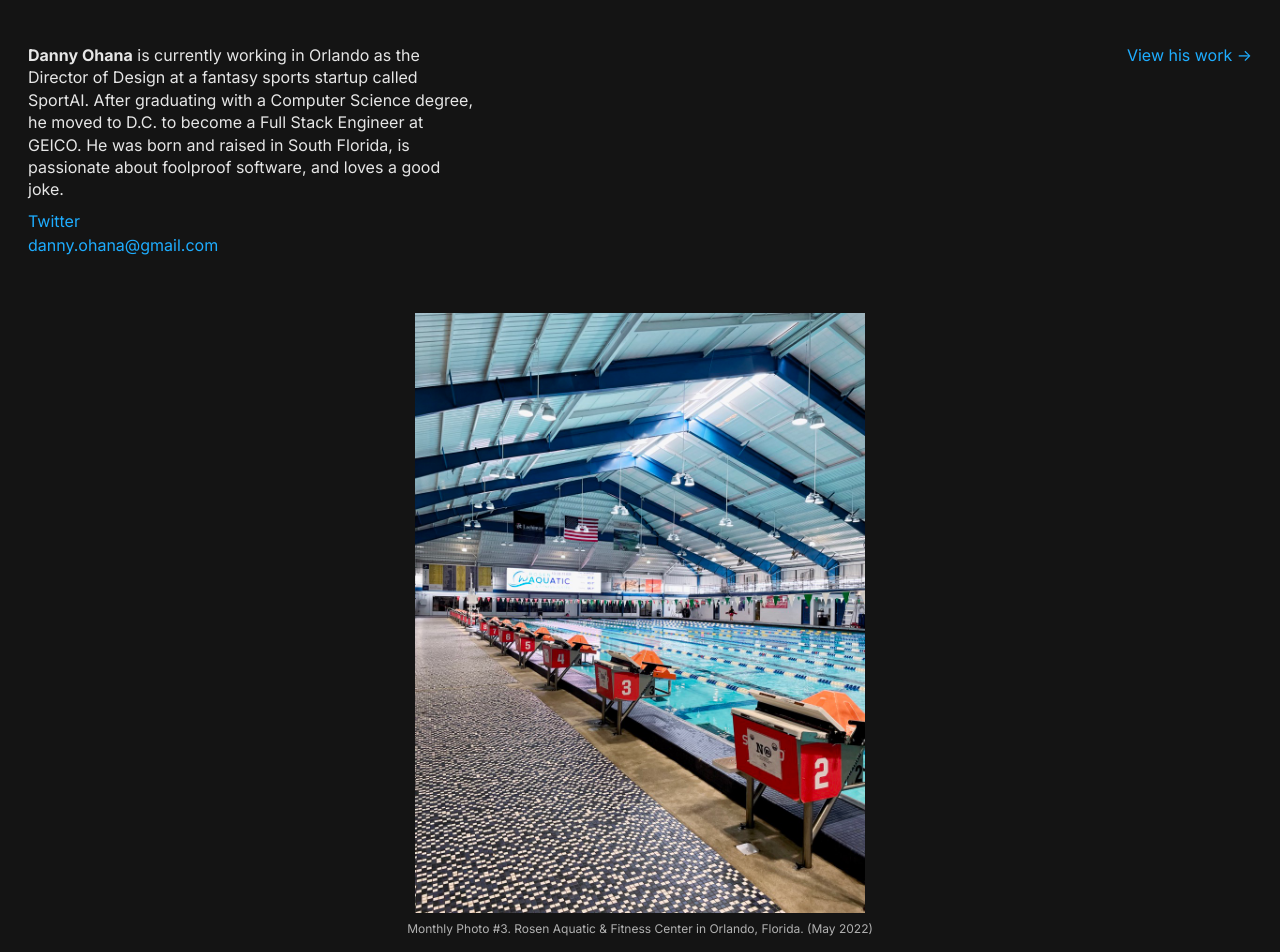
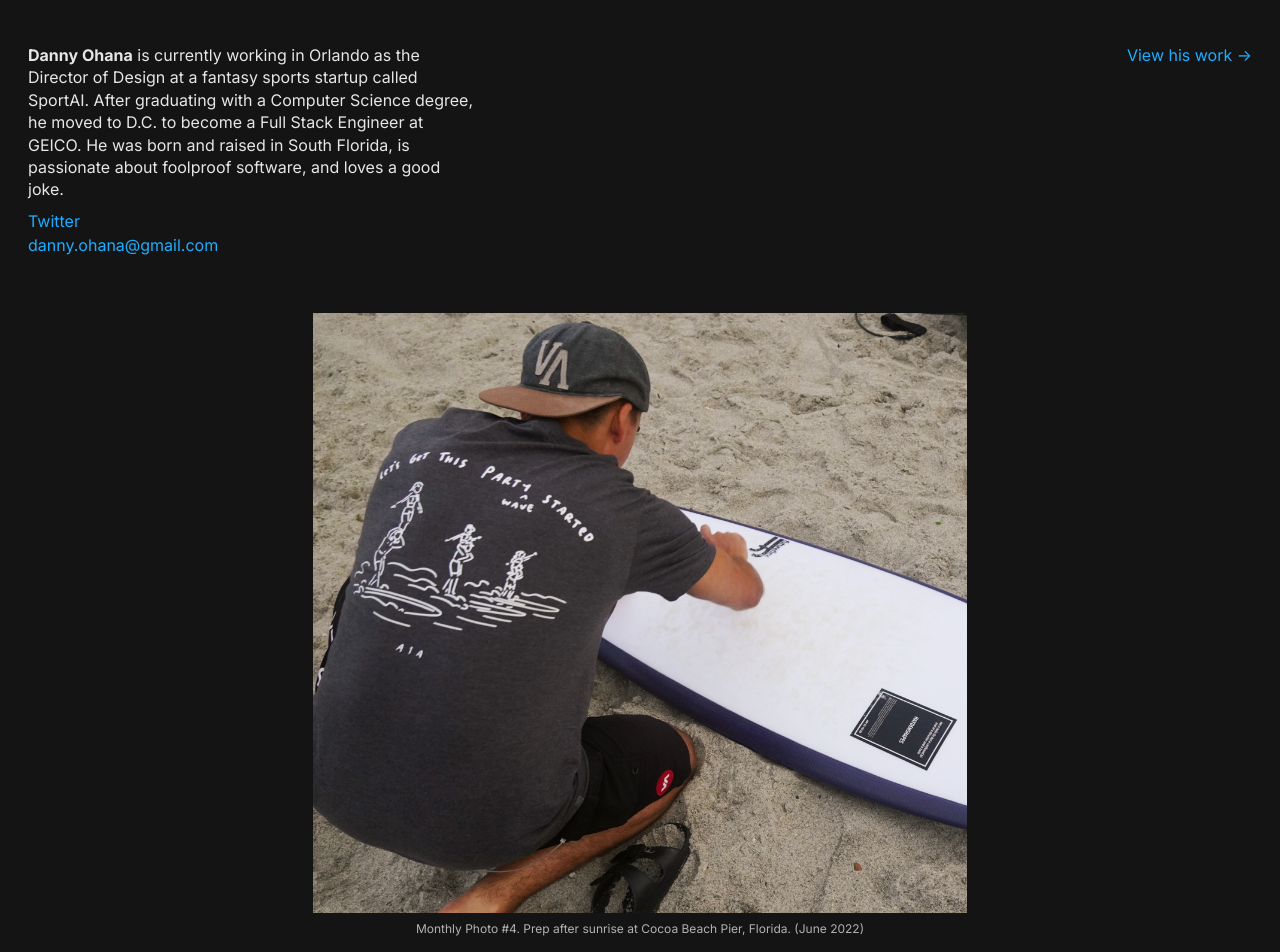
Before and after one commit to ohana23/corner-of-the-internet, a Next.js app: page / in a window 1280 px wide. Shown: the top 952 px of the page. Built offline with nearby package versions, Linux system fonts and the light colour scheme.

Commit message:
new monthly photo

```diff
--- a/pages/index.js
+++ b/pages/index.js
@@ -1,6 +1,6 @@
 import Image from "next/image";
 import styles from "../styles.module.css";
-import monthlyPhoto from "../public/monthly-photo-3.jpeg";
+import monthlyPhoto from "../public/monthly-photo-4.jpeg";
 
 function HomePage() {
   return (
@@ -53,8 +53,8 @@ function HomePage() {
           quality={100}
         />
         <figcaption className={styles.figureText}>
-          Monthly Photo #3. Rosen Aquatic & Fitness Center in Orlando, Florida.
-          (May 2022)
+          Monthly Photo #4. Prep after sunrise at Cocoa Beach Pier, Florida.
+          (June 2022)
         </figcaption>
       </figure>
     </div>
```
Also changed, not shown: public/monthly-photo-4.jpeg (added).
